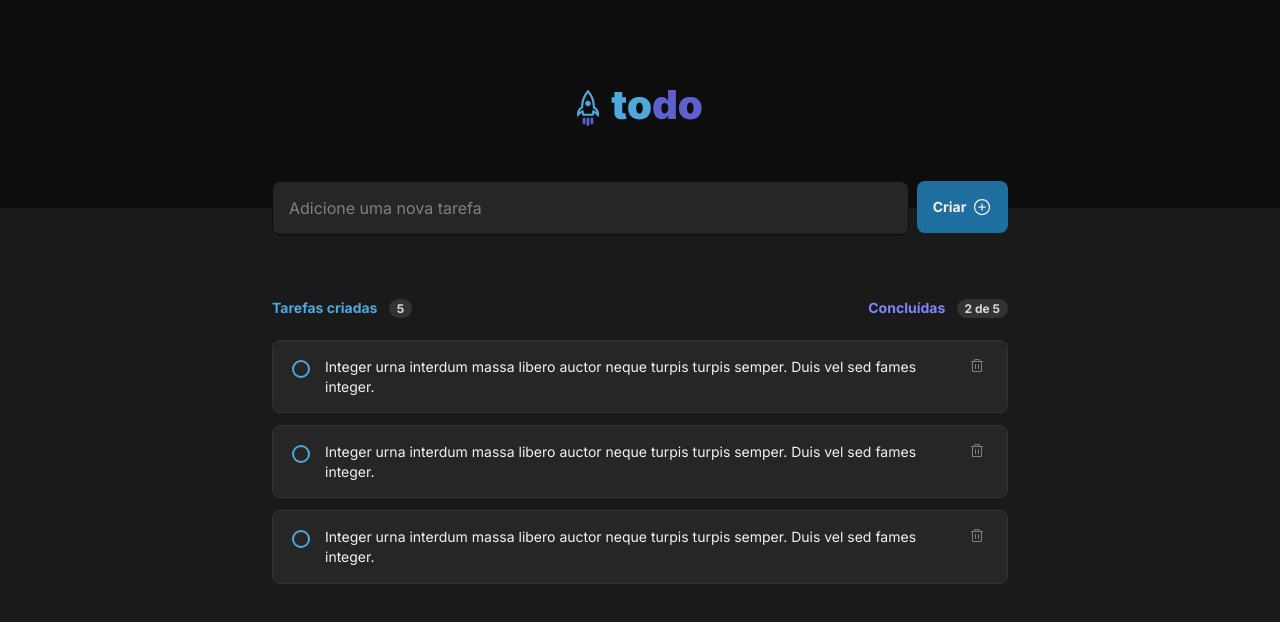
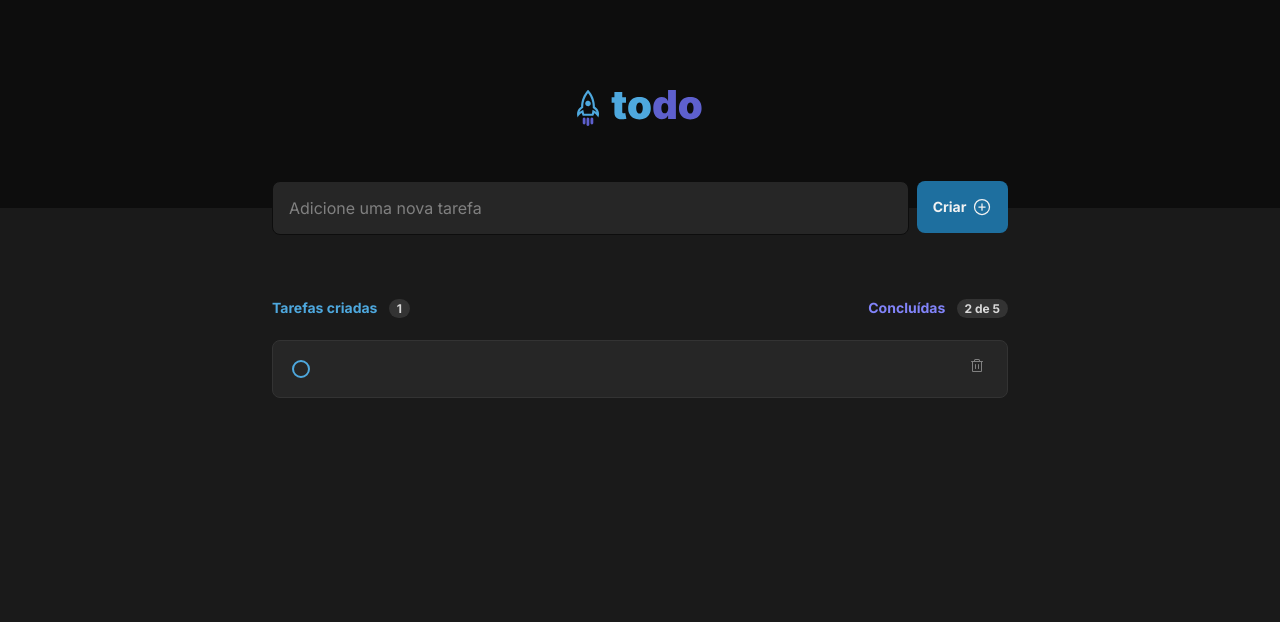
Before and after one commit to diipacheco/todo-list, a React (Vite) app: page / in a window 1280 px wide. Both pictures are taken after a click on the button "Criar". Shown: the top 622 px of the page. Built offline with nearby package versions, Linux system fonts and the light colour scheme.

Commit message:
Adds create Task functionality

```diff
--- a/src/App.tsx
+++ b/src/App.tsx
@@ -1,33 +1,70 @@
+import { ChangeEvent, useState } from 'react';
 import { PlusCircle } from '@phosphor-icons/react';
 
 import { Header } from './components/Header';
 import { Input } from './components/Input';
 import { Button } from './components/Button';
 import { TasksHeader } from './components/TasksList/TasksHeader';
+import { EmptyTasks } from './components/TasksList/EmptyTasks';
 import { Task } from './components/TasksList/Task';
-// import { EmptyTasks } from './components/TasksList/EmptyTasks';
+
+export interface ITask {
+  id: number;
+  text: string;
+  done: boolean;
+}
 
 import styles from './App.module.css';
 function App() {
+  const [taskText, setTaskText] = useState('');
+  const [tasks, setTasks] = useState<ITask[]>([]);
+
+  function onInputTextChange(event: ChangeEvent<HTMLInputElement>) {
+    setTaskText(event.target.value);
+  }
+
+  function handleCreateText() {
+    setTasks([...tasks, {
+      id: tasks.length + 1,
+      text: taskText,
+      done: false,
+    }]);
+    setTaskText('');
+  }
 
   return (
     <main>
       <Header />
       <section className={styles.mainSection}>
         <div className={styles.taskInputContainer}>
-          <Input />
-          <Button>Criar
-            <PlusCircle size={20} color="#f2f2f2" />
+          <Input
+            type='text'
+            placeholder='Adicione uma nova tarefa'
+            value={taskText}
+            onInputTextChange={onInputTextChange} />
+          <Button
+            onClick={handleCreateText}
+          >Criar
+            <PlusCircle
+              size={20}
+              color="#f2f2f2" />
           </Button>
         </div>
 
         <div className={styles.tasksContainer}>
-          <TasksHeader />
-          <Task />
-          <Task />
-          <Task />
-
-          {/* <EmptyTasks /> */}
+          <TasksHeader
+            tasksCreatedCounter={tasks.length}
+          />
+          {
+            tasks.length > 0 ?
+              tasks.map((task) => (
+                <Task
+                  key={task.id}
+                  task={task}
+                />
+              )) :
+              <EmptyTasks />
+          }
         </div>
       </section>
     </main>
--- a/src/components/Button.tsx
+++ b/src/components/Button.tsx
@@ -3,7 +3,6 @@ import { ButtonHTMLAttributes } from 'react';
 import styles from './Button.module.css'
 
 interface ButtonProps extends ButtonHTMLAttributes<HTMLButtonElement> {
-
 }
 export function Button({ children, ...rest }: ButtonProps) {
   return (
--- a/src/components/Input.tsx
+++ b/src/components/Input.tsx
@@ -1,6 +1,11 @@
+import { ChangeEvent, InputHTMLAttributes } from 'react';
 import styles from './Input.module.css';
-export function Input() {
+
+interface InputProps extends InputHTMLAttributes<HTMLInputElement> {
+  onInputTextChange: (event: ChangeEvent<HTMLInputElement>) => void;
+}
+export function Input({ onInputTextChange, ...rest }: InputProps) {
   return (
-    <input className={styles.input} type='text' placeholder='Adicione uma nova tarefa' />
+    <input onChange={onInputTextChange} className={styles.input} {...rest} />
   )
 }
--- a/src/components/TasksList/Task.module.css
+++ b/src/components/TasksList/Task.module.css
@@ -40,6 +40,11 @@
 
 
 .taskTextContainer {
+  display: flex;
+  flex: 1;
+}
+
+.taskTextContainer>p {
   font-size: 0.875rem;
   line-height: 140%;
   user-select: none;
--- a/src/components/TasksList/Task.tsx
+++ b/src/components/TasksList/Task.tsx
@@ -1,7 +1,12 @@
 import { Check, Trash } from '@phosphor-icons/react';
 
+import { ITask } from '../../App';
 import styles from './Task.module.css';
-export function Task() {
+
+interface TaskProps {
+  task: ITask;
+}
+export function Task({ task }: TaskProps) {
   return (
     <div className={styles.taskContainer}>
       <aside className={styles.checkBoxAside}>
@@ -13,11 +18,9 @@ export function Task() {
         </label>
       </aside>
 
-      <aside>
-        <div className={styles.taskTextContainer}>
-          <p>Integer urna interdum massa libero auctor neque turpis turpis semper. Duis vel sed fames integer.</p>
-        </div>
-      </aside>
+      <div className={styles.taskTextContainer}>
+        <p>{task.text}</p>
+      </div>
       <aside className={styles.deleteTaskAside}>
         <button>
           <Trash size={16} color="#808080" />
--- a/src/components/TasksList/TasksHeader.tsx
+++ b/src/components/TasksList/TasksHeader.tsx
@@ -1,9 +1,13 @@
 import styles from './TasksHeader.module.css';
-export function TasksHeader() {
+
+interface TasksHeaderProps {
+  tasksCreatedCounter: number;
+}
+export function TasksHeader({ tasksCreatedCounter }: TasksHeaderProps) {
   return (
     <header className={styles.tasksHeader}>
       <aside>
-        <p className={styles.createdTasks}>Tarefas criadas <span className={styles.tasksCounter}>5</span></p>
+        <p className={styles.createdTasks}>Tarefas criadas <span className={styles.tasksCounter}>{tasksCreatedCounter}</span></p>
       </aside>
       <aside>
         <p className={styles.finishedTasks}>Concluídas <span className={styles.tasksCounter}>2 de 5</span></p>
```
